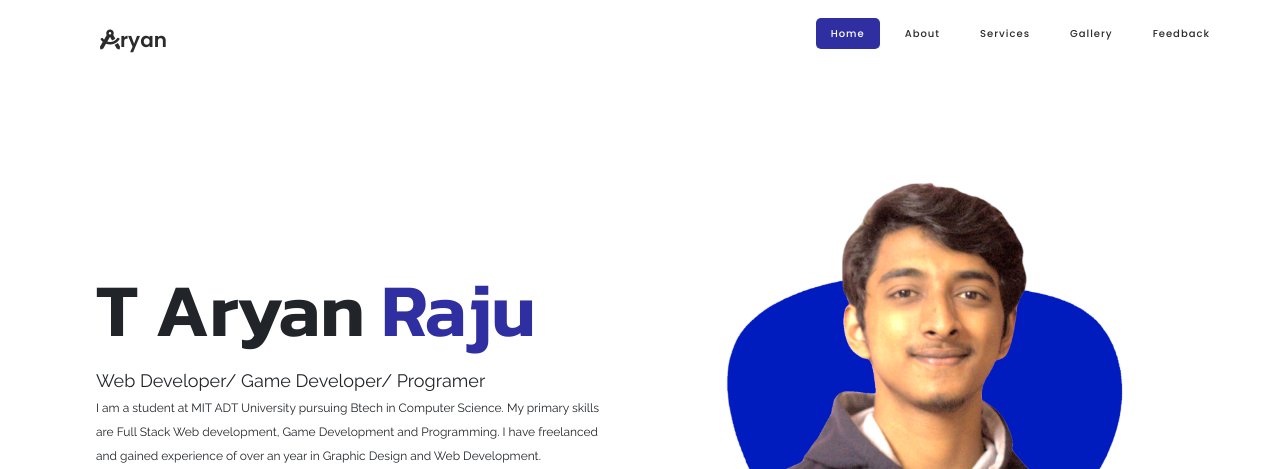
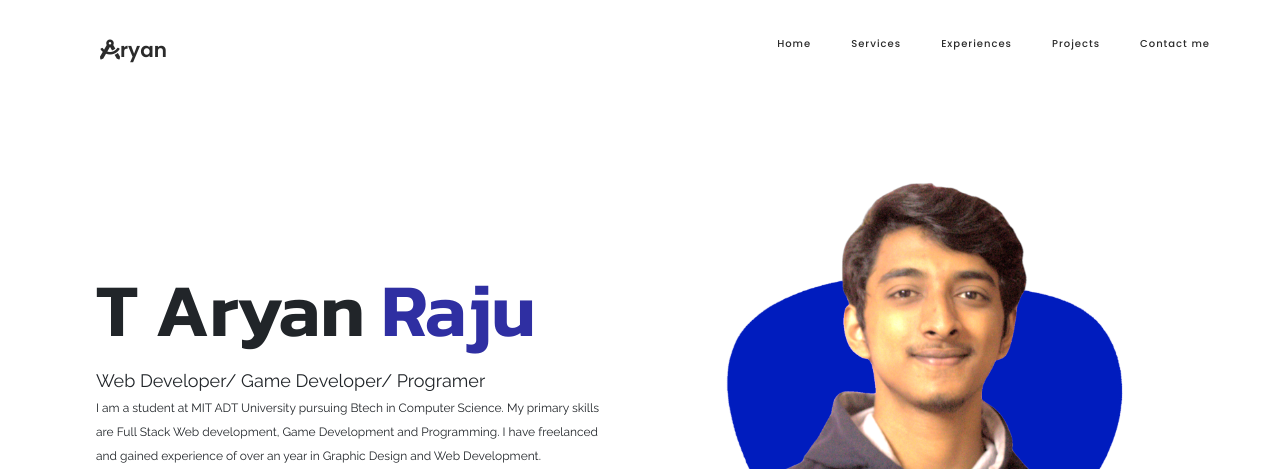
Before and after one commit to tarce09/newportfolio, a plain HTML site: page index.html in a window 1280 px wide. Shown: the top 469 px of the page. Drawn offline with nearby package versions, Linux system fonts and the light colour scheme.

Commit message:
fourth commit

```diff
--- a/index.html
+++ b/index.html
@@ -21,11 +21,11 @@
         <i class="fas fa-bars"></i>
       </label>
       <ul>
-        <li><a class="active" href="#">Home</a></li>
-        <li><a href="#">About</a></li>
+        <li><a href="#">Home</a></li>
         <li><a href="#">Services</a></li>
-        <li><a href="#">Gallery</a></li>
-        <li><a href="#">Feedback</a></li>
+        <li><a href="#">Experiences</a></li>
+        <li><a href="#">Projects</a></li>
+        <li><a href="#">Contact me</a></li>
       </ul>
     </nav>
     <div class="curve">
@@ -309,6 +309,11 @@ inputs.forEach((input) => {
   input.addEventListener("focus", focusFunc);
   input.addEventListener("blur", blurFunc);
 });
+
+window.addEventListener("scroll",function(){
+    var headerr=document.querySelector('nav');
+    headerr.classList.toggle("sticky",window.scrollY>0);
+})
     </script>
 </body>
 </html>
--- a/media.css
+++ b/media.css
@@ -58,7 +58,7 @@
     nav ul li a.active,
     nav ul li a:hover{
       background: none;
-      color: cyan;
+      color: #2f2fa2;
     }
 
 .curve .head .wrapper
--- a/style.css
+++ b/style.css
@@ -95,13 +95,21 @@
 nav{
     width: auto;
     display: flex;
-    height: 80px;
+    height: 100px;
     z-index: 10000;
     align-items: center;
     justify-content: space-between;
     padding: 0 50px 0 100px;
     flex-wrap: wrap;
     font-family: 'Poppins', sans-serif;
+    background-color: #fff;
+    transition: 0.4s ease-in-out;
+  }
+  .sticky
+  {
+    height: 80px;
+    box-shadow: rgba(100, 100, 111, 0.2) 0px 7px 29px 0px;
+    background-color: rgba(255, 255, 255,0.95);
   }
   nav .logo{
     color: #2b2b2b;
```
